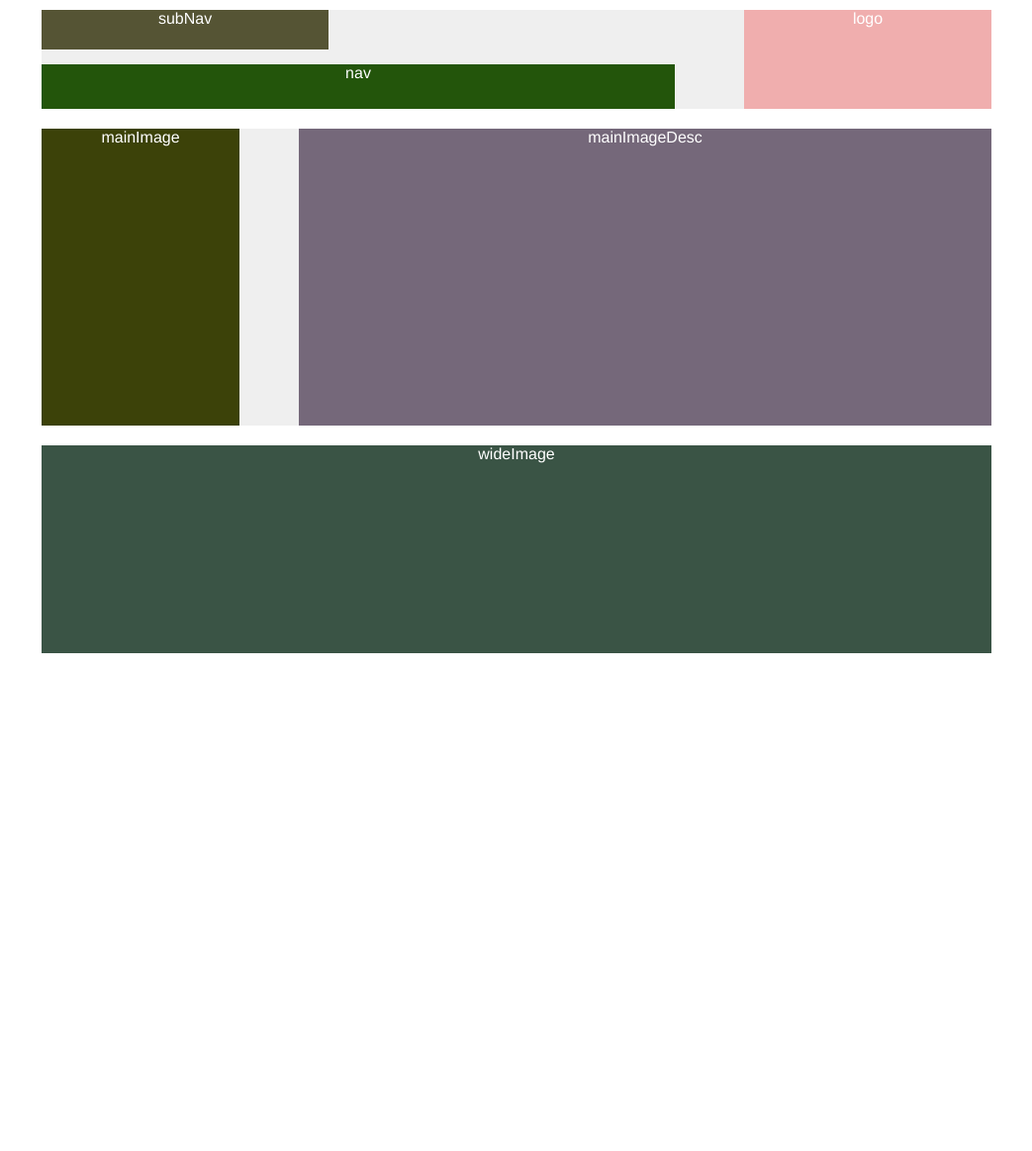
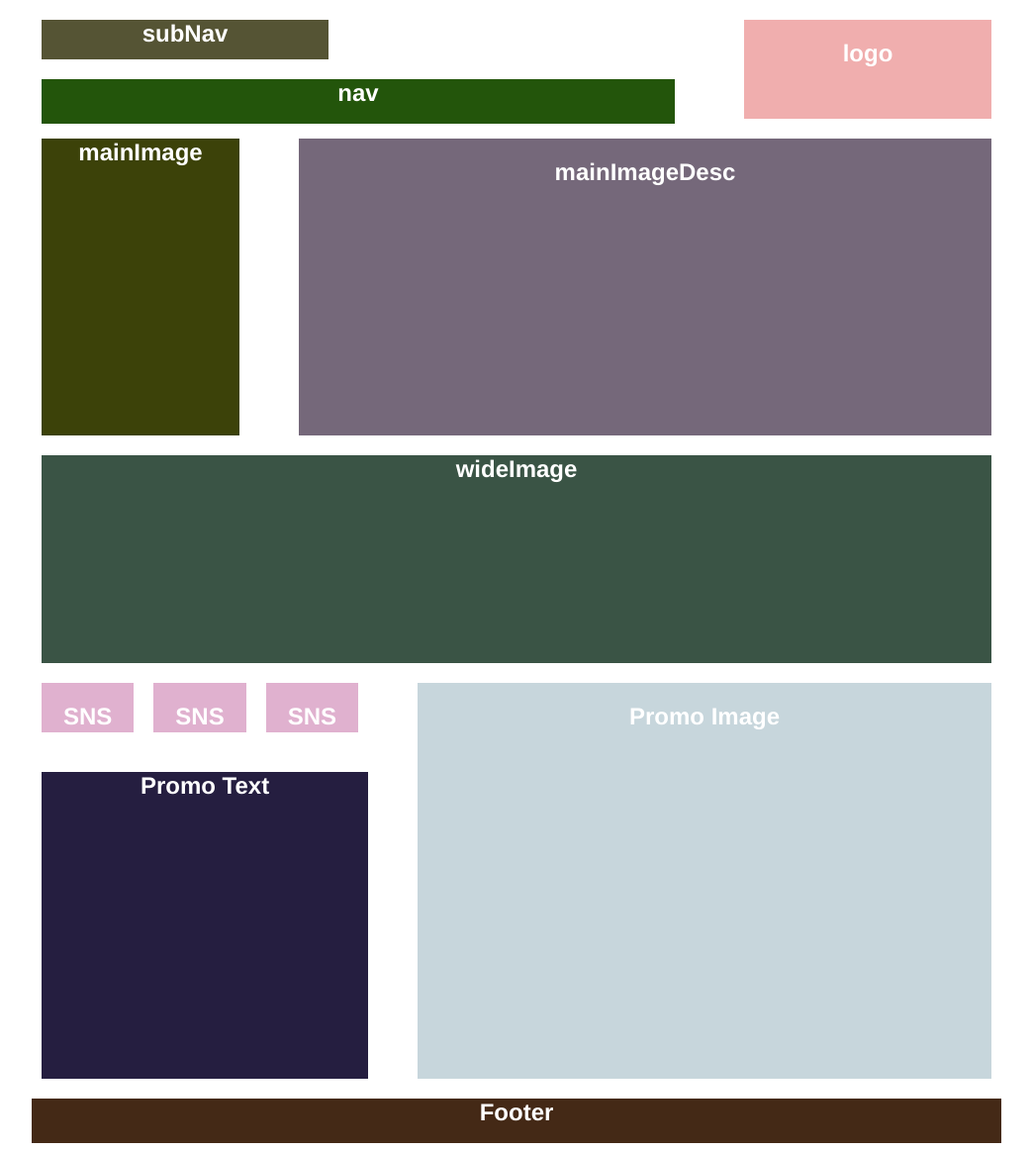
Before and after one commit to ElaineBalgos/Ryoko_O_Balgos_E_IronWebDesigner, a plain HTML site: page index.html in a window 1280 px wide. Shown: the whole page at 99% size, without its empty margins (118-1161 px from the left). Before the commit the page ends 800 px from the top, so only its background shows below. Drawn offline with Linux system fonts and the light colour scheme.

Commit message:
addition under half

```diff
--- a/css/main.css
+++ b/css/main.css
@@ -3,7 +3,11 @@ body {
 	font-family: Helvetica, Arial, sans-serif;
 }
 
-.bodyCon{
+.hidden {
+	display: none;
+}
+
+.bodyCon {
 	width: 960px;
 	color: white;
 	text-align: center;
@@ -15,7 +19,6 @@ body {
 	width: 960px;
 	height: 100px;
 	margin: 10px 10px 20px 0px;
-	background-color: #efefef;
 }
 
 .subNav {
@@ -35,7 +38,7 @@ body {
 	text-align: center;
 }
 
-.logo{
+.logo {
 	width: 250px;
 	height: 100px;
 	background-color: #f0aeae;
@@ -51,7 +54,6 @@ body {
 	width: 960px;
 	height: 300px;
 	margin: 20px 0px 20px 0px;
-	background-color: #efefef;
 	color: white;
 	text-align: center;
 }
@@ -75,4 +77,52 @@ body {
 	background-color: #3a5445;
 }
 
+#promoArea {
+	width: 960px;
+	height: 400px;
+	margin-top: 20px;
+}
+
+#snsArea {
+	width: 340px;
+	height: 50px;
+	padding-right: 20px;
+	margin-bottom: 40px;
+	display: flex;
+}
+
+.snsbox {
+	background-color: #e0b1cf;
+	width: 100px;
+	height: 50px;
+	margin-right: 20px;
+}
+
+.promoText {
+	background-color: #251e40;
+	width: 330px;
+	height: 310px;
+}
+
+.promoImg {
+	background-color: #c7d6dc;
+	width: 580px;
+	height: 400px;
+	float: right;
+}
+
+
 /*-- Close Main Section --*/
+
+/*-- Footer section --*/
+
+.footer {
+	background-color: #442916;
+	width: 980px;
+	height: 45px;
+	margin-top: 40px;
+	margin: 0 auto;
+	padding: center;
+	color: white;
+	text-align: center;
+}
--- a/index.html
+++ b/index.html
@@ -8,21 +8,37 @@
 	<div class="bodyCon"><!-- Open Container -->
 		<header>
 			<div class="mainHeader"><!-- Open header -->
-				<div class="logo">logo</div>
-				<div class="subNav">subNav</div>
-				<nav class="mainNav box">nav</nav>
+				<div class="logo"><h2>logo</h2></div>
+				<div class="subNav"><h2>subNav</h2></div>
+				<nav class="mainNav box"><h2>nav</h2></nav>
 		</header><!-- Close Header -->
 
 		<main>
 			<section class="hero">
-				<section class="mainImageDesc">mainImageDesc</section>
-				<section class="mainImage">mainImage</section>
+				<section class="mainImageDesc"><h2>mainImageDesc</h2></section>
+				<section class="mainImage"><h2>mainImage</h2></section>
 			</section>
 
-			<section class="subHero">wideImage</section>
+			<section class="subHero"><h2>wideImage</h2></section>
 
 			</section>
+
+			<section id="promoArea"><!-- Open Promotion Area -->
+				<div class="promoImg"><h2>Promo Image</h2></div>
+				<div id="snsArea"><!-- Open SNS button -->
+				<div class="snsbox">
+					<h2>SNS</h2></div>
+				<div class="snsbox">
+					<h2>SNS</h2></div>
+				<div class="snsbox">
+					<h2>SNS</h2></div>
+				</div><!-- Close SNS button -->
+
+				<div class="promoText"><h2>Promo Text</h2></div>
+			</section><!-- Close Promotion Area -->
 		</main>
 	</div><!-- Close Container -->
+
+		<footer class="footer"><h2>Footer</h2></footer>
 </body>
 </html>
```
